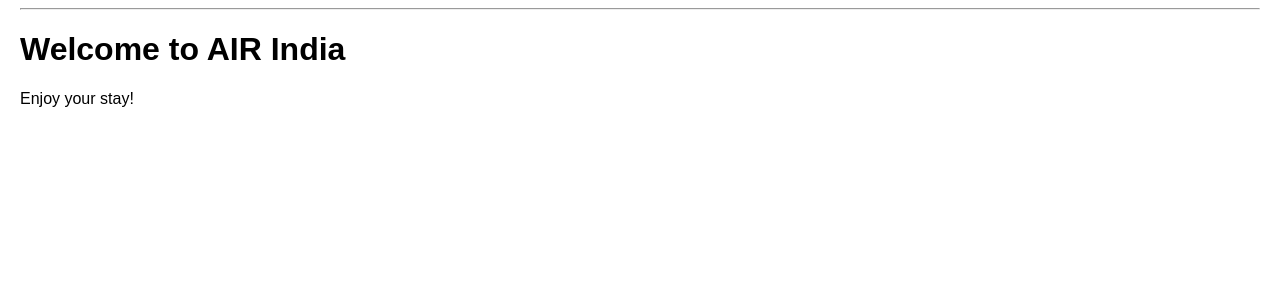
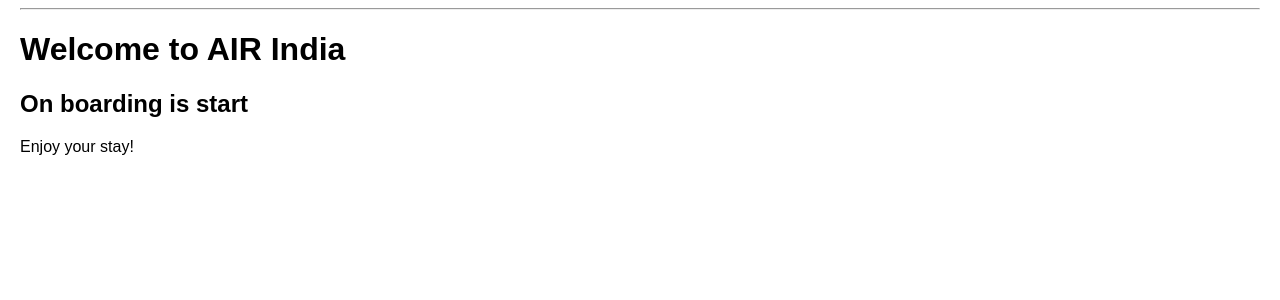
Before and after one commit to AnjaliMerkhed10/Hotel_mang_CICD, a Flask app: page / in a window 1280 px wide. Shown: the part 38-338 px from the top of the page. Run offline with Flask 3, Linux system fonts and the light colour scheme.

Commit message:
yml file

```diff
--- a/templates/index.html
+++ b/templates/index.html
@@ -1,5 +1,6 @@
 {% extends "base.html" %}
 {% block content %}
 <h1>Welcome to AIR India</h1>
+<h2>On boarding is start </h2>
 <p>Enjoy your stay!</p>
 {% endblock %}
```
